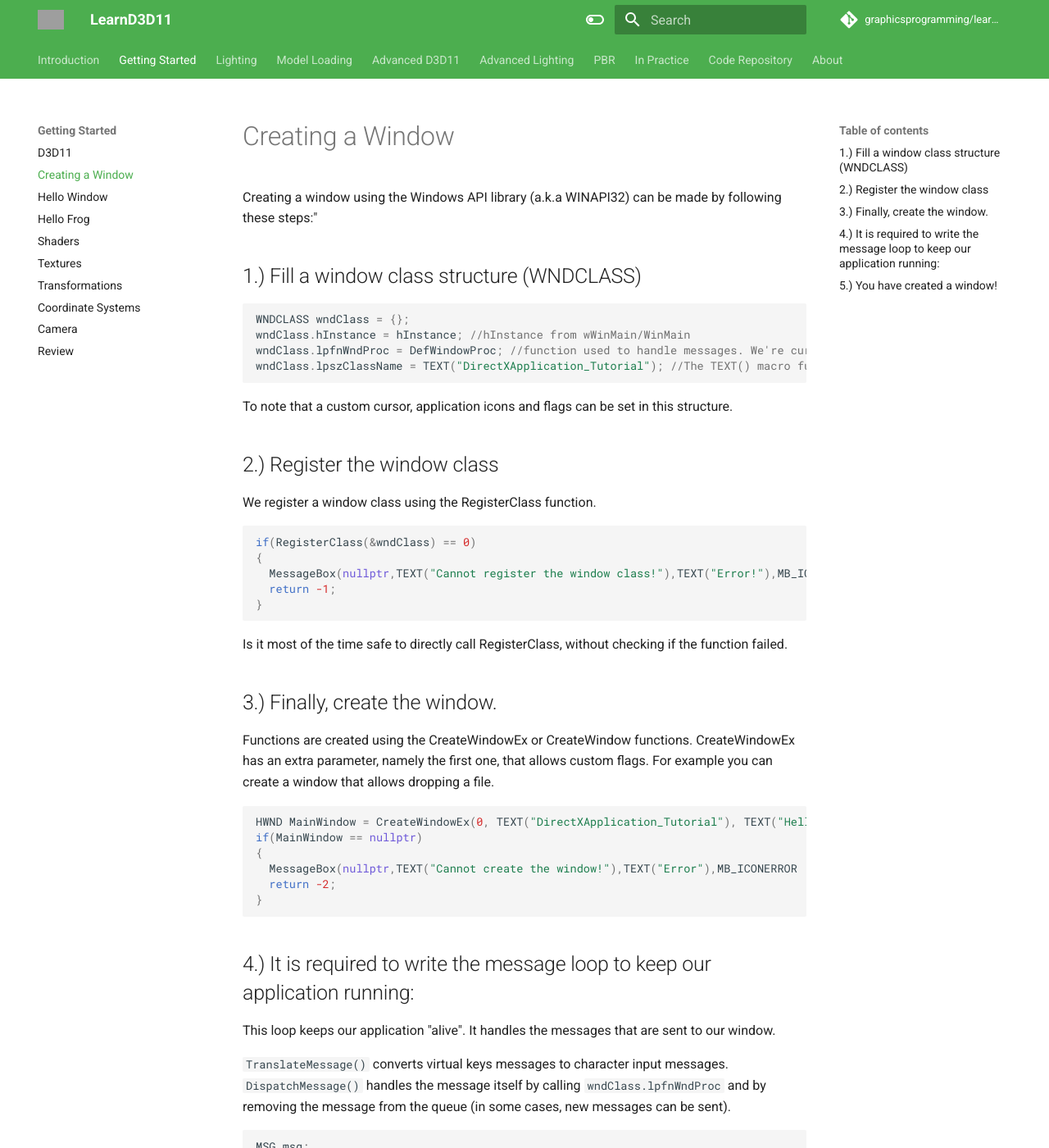
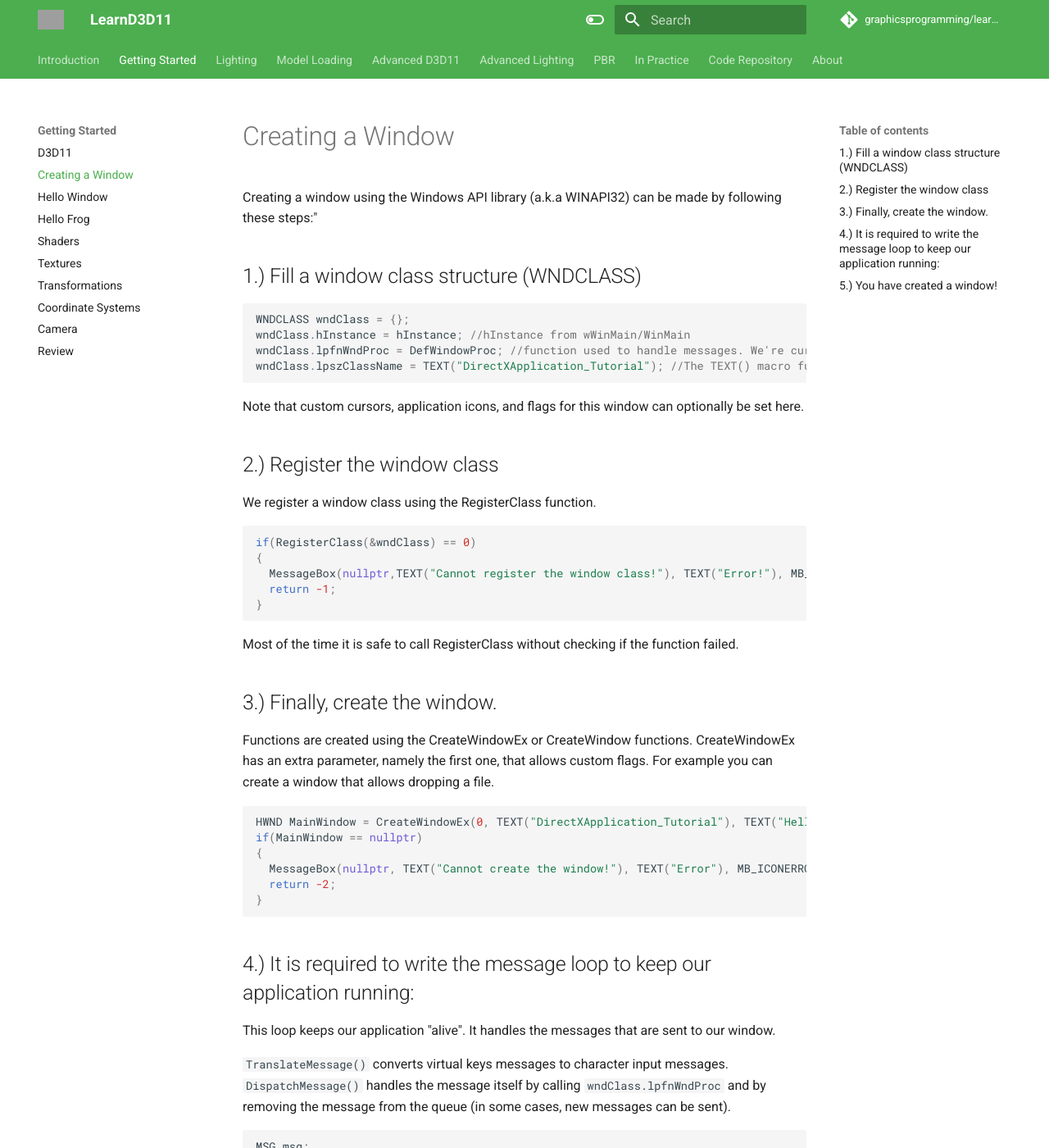
Before and after one commit to GraphicsProgramming/learnd3d11, an MkDocs documentation site: the page built from docs/1-getting-started/creating-a-window.md, in a window 1280 px wide and 1400 px high. Shown: the whole window at 82% size. Built offline with MkDocs 1.6.1 and Material for MkDocs 9.7.7, drawn with Linux system fonts in a browser that asks for light colours; comment, search, counter and statistics services are not loaded; grey boxes are pictures that could not be loaded.

Commit message:
Fixed spacing and grammar issues.

````diff
--- a/docs/1-getting-started/creating-a-window.md
+++ b/docs/1-getting-started/creating-a-window.md
@@ -11,7 +11,7 @@ wndClass.lpfnWndProc = DefWindowProc; //function used to handle messages. We're
 wndClass.lpszClassName = TEXT("DirectXApplication_Tutorial"); //The TEXT() macro function is used to assure the projects compiles if UNICODE support is either enabled or disabled.
 ```
 
-To note that a custom cursor, application icons and flags can be set in this structure.
+Note that custom cursors, application icons, and flags for this window can optionally be set here.
 
 ## 2.) Register the window class
 
@@ -20,12 +20,12 @@ We register a window class using the RegisterClass function.
 ```cpp
 if(RegisterClass(&wndClass) == 0)
 {
-  MessageBox(nullptr,TEXT("Cannot register the window class!"),TEXT("Error!"),MB_ICONERROR | MB_OK);
+  MessageBox(nullptr,TEXT("Cannot register the window class!"), TEXT("Error!"), MB_ICONERROR | MB_OK);
   return -1;
 }
 ```
 
-Is it most of the time safe to directly call RegisterClass, without checking if the function failed.
+Most of the time it is safe to call RegisterClass without checking if the function failed.
 
 ## 3.) Finally, create the window.
 
@@ -35,7 +35,7 @@ Functions are created using the CreateWindowEx or CreateWindow functions. Create
 HWND MainWindow = CreateWindowEx(0, TEXT("DirectXApplication_Tutorial"), TEXT("Hello DirectX!"), WS_OVERLAPPEDWINDOW | WS_VISIBLE, 0, 0, 800, 600, nullptr, nullptr, hInstance, 0);
 if(MainWindow == nullptr)
 {
-  MessageBox(nullptr,TEXT("Cannot create the window!"),TEXT("Error"),MB_ICONERROR | MB_OK);
+  MessageBox(nullptr, TEXT("Cannot create the window!"), TEXT("Error"), MB_ICONERROR | MB_OK);
   return -2;
 }
 ```
````
